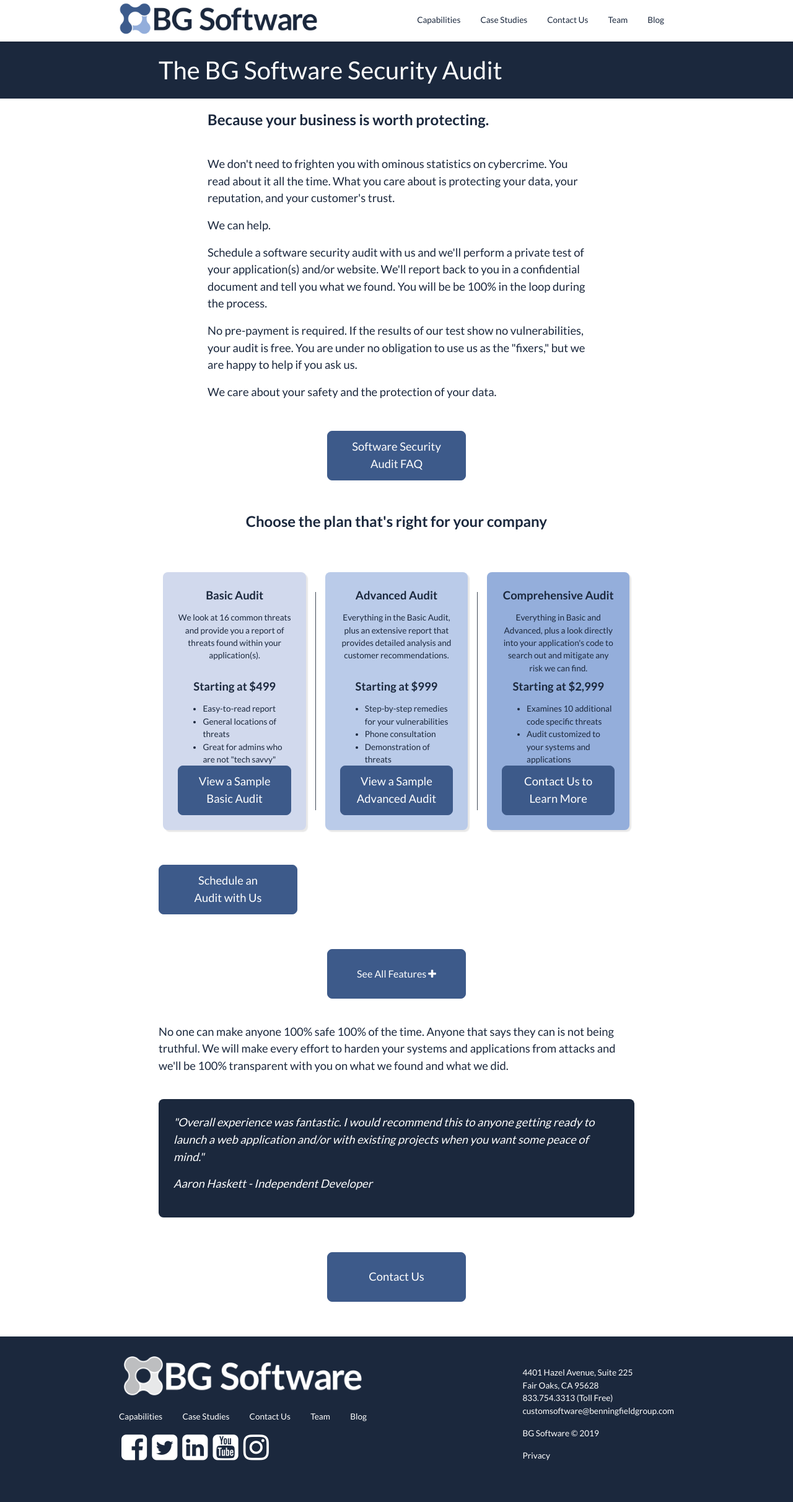
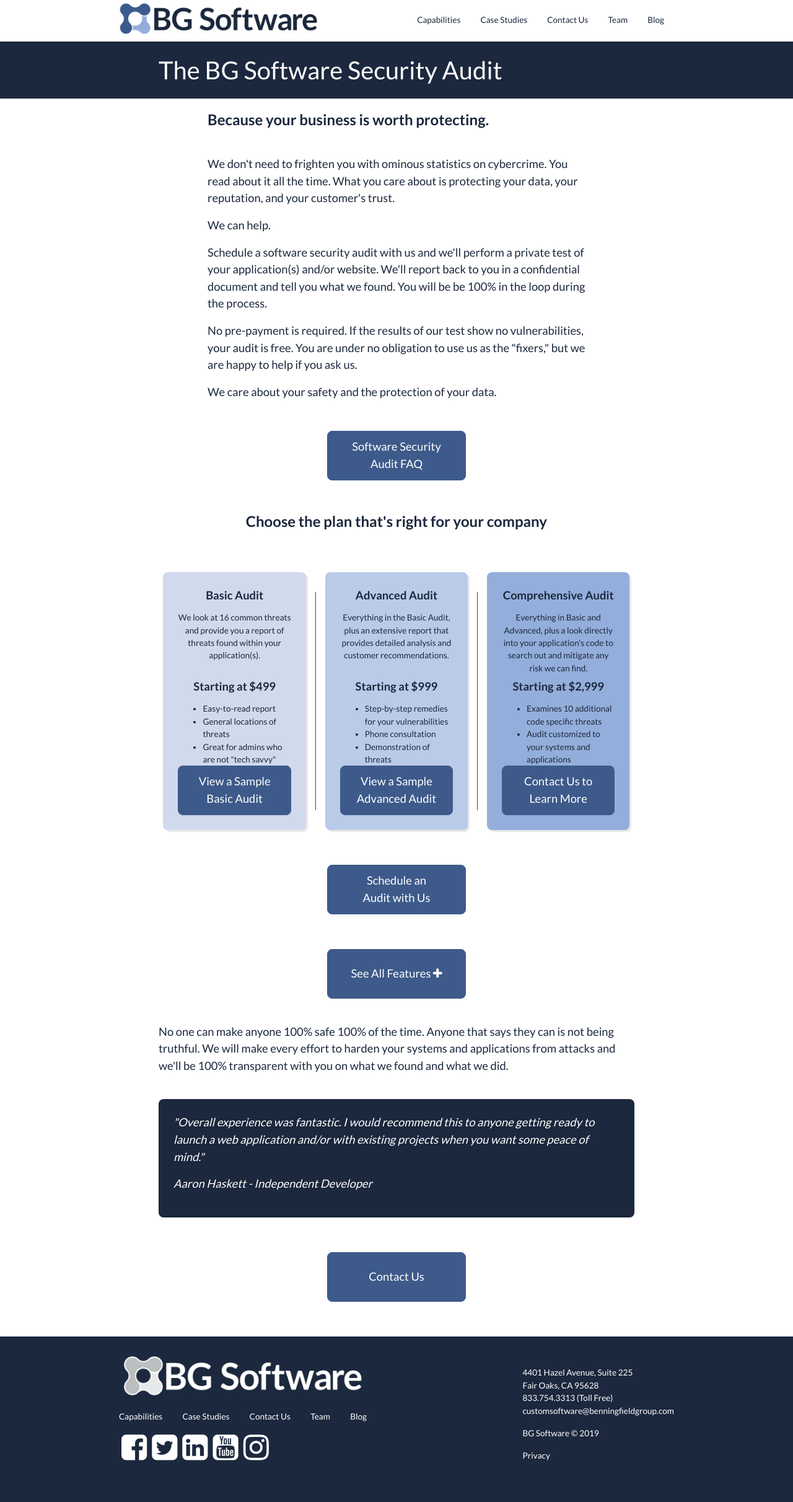
Before and after one commit to bgsoftware/company-site, a Jekyll site: the page built from software-security-audit/index.html, in a window 1280 px wide. Shown: the whole page at 62% size. Built offline with Jekyll 4.4.1, drawn with Linux system fonts in a browser that asks for light colours; comment, search, counter and statistics services are not loaded.

Commit message:
Add align content center to audit with us button and add css to see all features button

```diff
--- a/software-security-audit/index.html
+++ b/software-security-audit/index.html
@@ -89,7 +89,7 @@ tags: [Security, Audit]
     %}
   </div>
 
-  <div class="pt-5 pb-4">
+  <div class="pt-5 pb-4 d-flex align-content-center">
     {%
       include button.html
       text="Schedule an<br>Audit with Us"
@@ -107,7 +107,7 @@ tags: [Security, Audit]
       aria-controls="security-audit__table-container"
       onclick="toggleText('security-audit__table-container', true)"
     >
-      <button class="button btn cta-button-blue font-weight-light">
+      <button class="button btn cta-button-blue font-weight-light font-size-md">
         See All Features
         <i class="fa fa-plus color-white" aria-hidden="true"></i>
       </button>
@@ -122,7 +122,7 @@ tags: [Security, Audit]
       onclick="toggleText('security-audit__table-container')"
       class="d-none"
     >
-      <button class="button btn cta-button-blue font-weight-light">
+      <button class="button btn cta-button-blue font-weight-light font-size-md">
         See All Features
         <i class="fa fa-minus color-white" aria-hidden="true"></i>
       </button>
```
